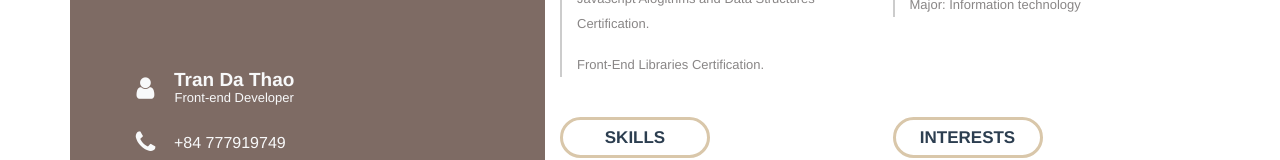
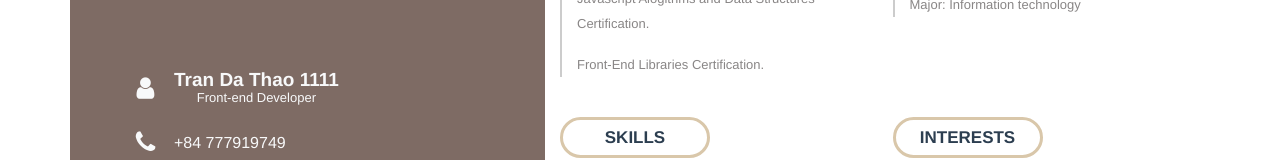
Before and after one commit to TD-THAO/cv-online, a Vue app: page / in a window 1280 px wide. Shown: the part 366-526 px from the top of the page. Built offline with nearby package versions, Linux system fonts and the light colour scheme.

Commit message:
Test Branch

```diff
--- a/src/views/home/Home.vue
+++ b/src/views/home/Home.vue
@@ -12,7 +12,7 @@
               <li class="d-flex align-items-center mb-4 cv-temp__contact-name">
                 <i class="fa fa-user mr-3"></i>
                 <div class="">
-                  <h2 class="mb-0 ">Tran Da Thao</h2>
+                  <h2 class="mb-0 ">Tran Da Thao 1111</h2>
                   <p class="mb-0">Front-end Developer</p>
                 </div>
               </li>
```
